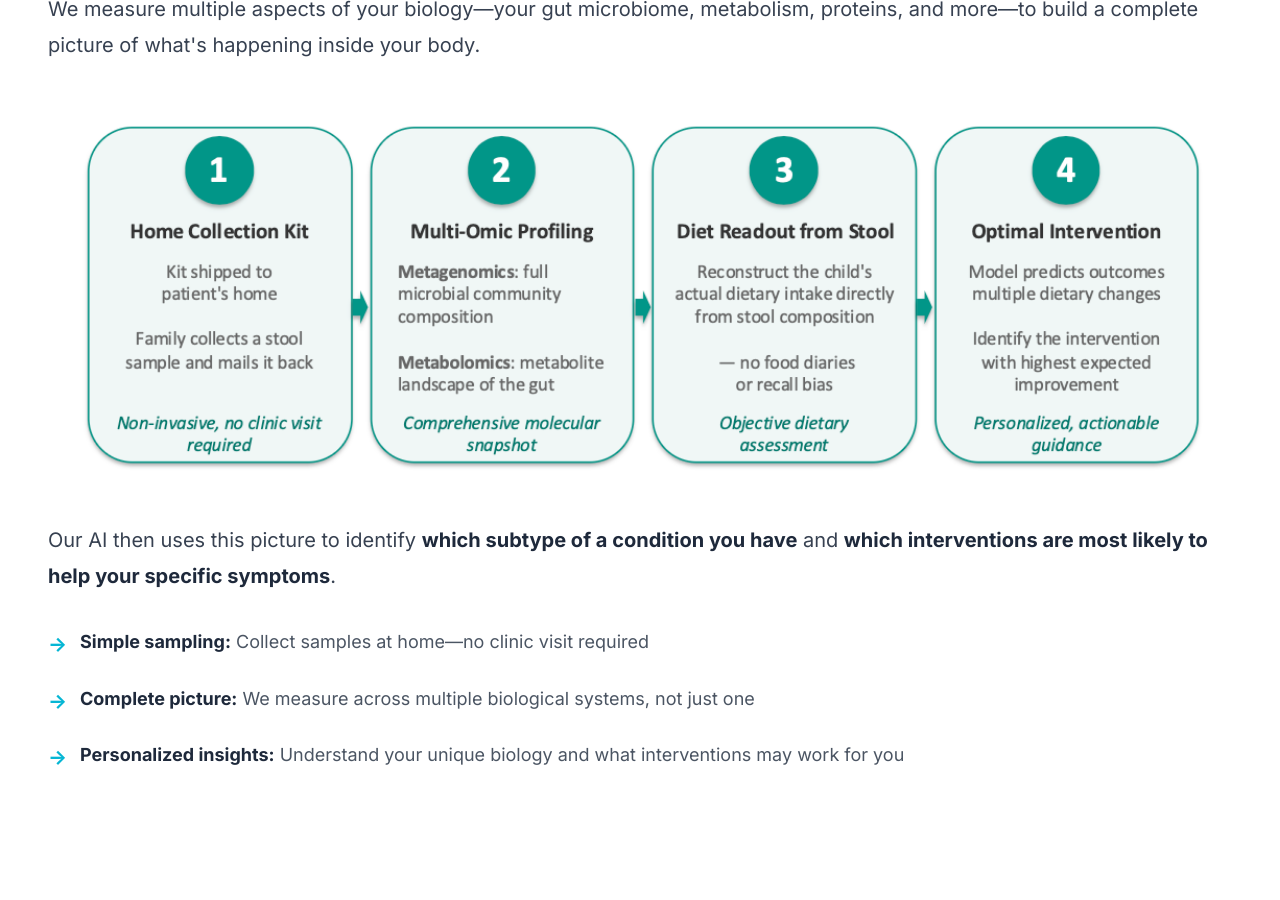
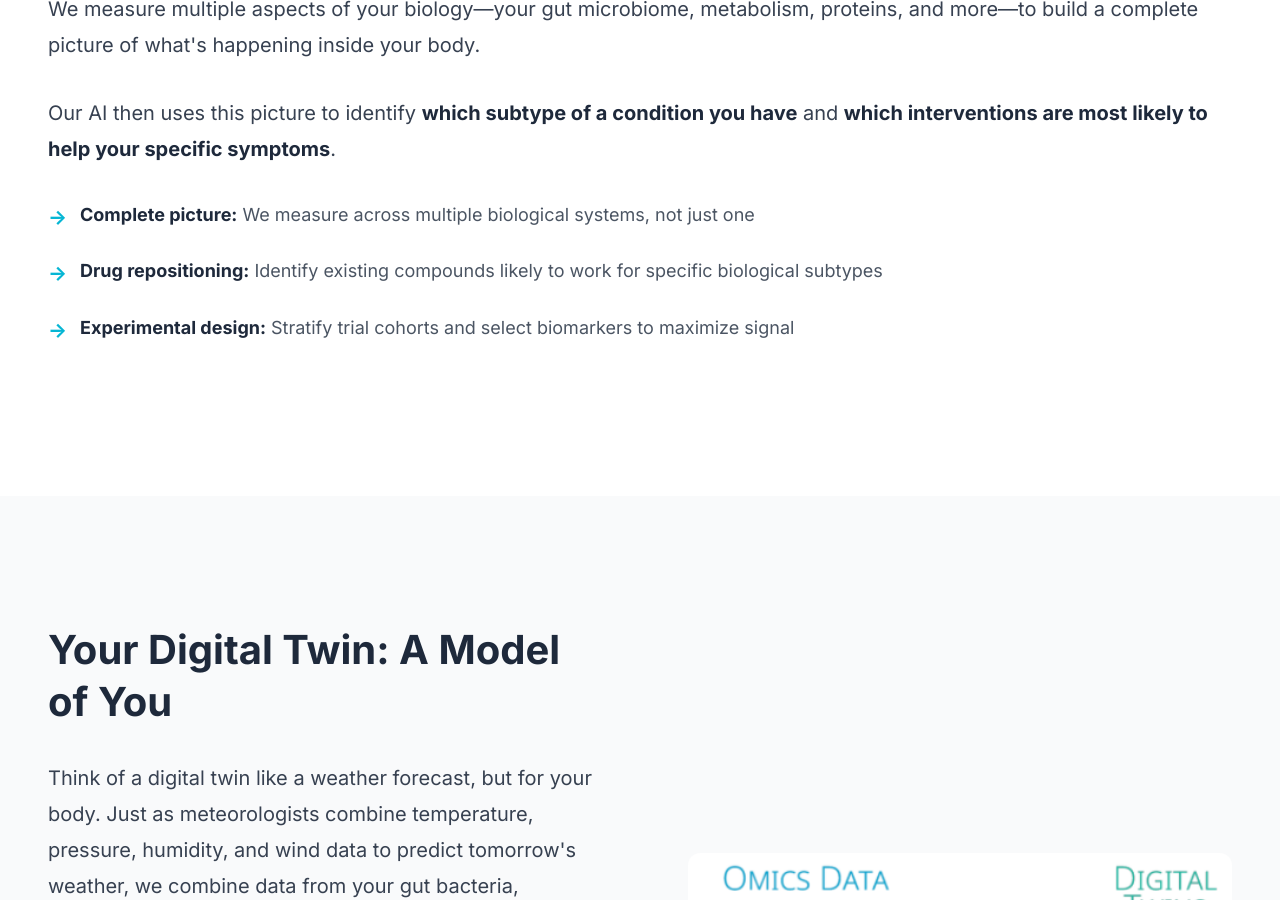
Before and after one commit to gutz-technologies/gutz-technologies.github.io, a Jekyll site: the page built from index.md, in a window 1280 px wide and 900 px high, scrolled down 1103 px. Built offline with Jekyll 4.4.1, drawn with Linux system fonts in a browser that asks for light colours.

Commit message:
Remove at-home testing references; pivot messaging to data analytics, drug repositioning, and experimental design
Co-Authored-By: Claude Sonnet 4.6 <noreply@anthropic.com>

```diff
--- a/_layouts/home-redesign.html
+++ b/_layouts/home-redesign.html
@@ -23,14 +23,11 @@ bodyClass: "page-home-new"
   <div class="container-wide split-text">
     <h2>How It Works</h2>
     <p>Conditions like autism affect everyone differently, which is why the same treatment can work for one person and not another. We measure multiple aspects of your biology—your gut microbiome, metabolism, proteins, and more—to build a complete picture of what's happening inside your body.</p>
-    <div style="text-align: center; margin: 3rem 0;">
-      <img src="/images/illustrations/how-it-works.png" alt="How it works: from sample collection to personalized intervention" style="width: 100%; height: auto;">
-    </div>
     <p>Our AI then uses this picture to identify <strong>which subtype of a condition you have</strong> and <strong>which interventions are most likely to help your specific symptoms</strong>.</p>
     <ul class="feature-list">
-      <li><strong>Simple sampling:</strong> Collect samples at home—no clinic visit required</li>
       <li><strong>Complete picture:</strong> We measure across multiple biological systems, not just one</li>
-      <li><strong>Personalized insights:</strong> Understand your unique biology and what interventions may work for you</li>
+      <li><strong>Drug repositioning:</strong> Identify existing compounds likely to work for specific biological subtypes</li>
+      <li><strong>Experimental design:</strong> Stratify trial cohorts and select biomarkers to maximize signal</li>
     </ul>
   </div>
 </section>
```
